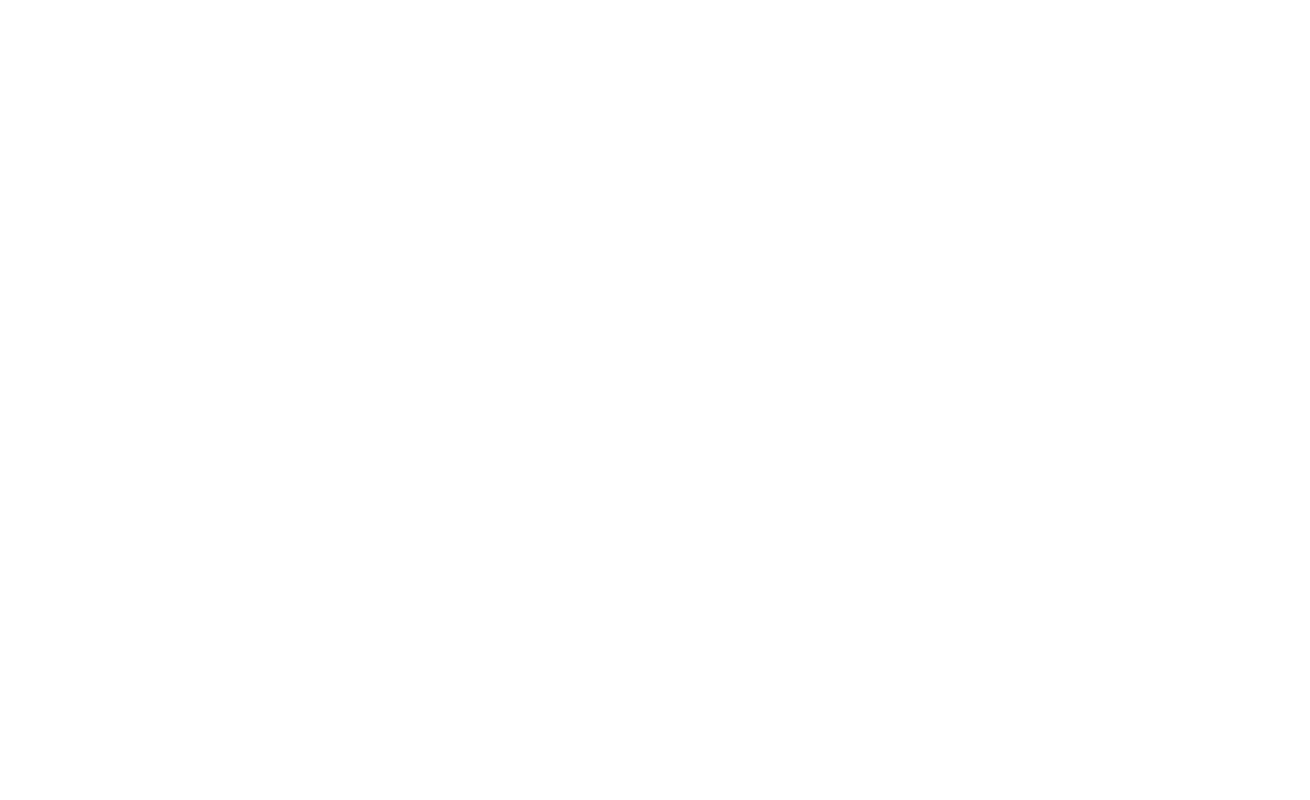
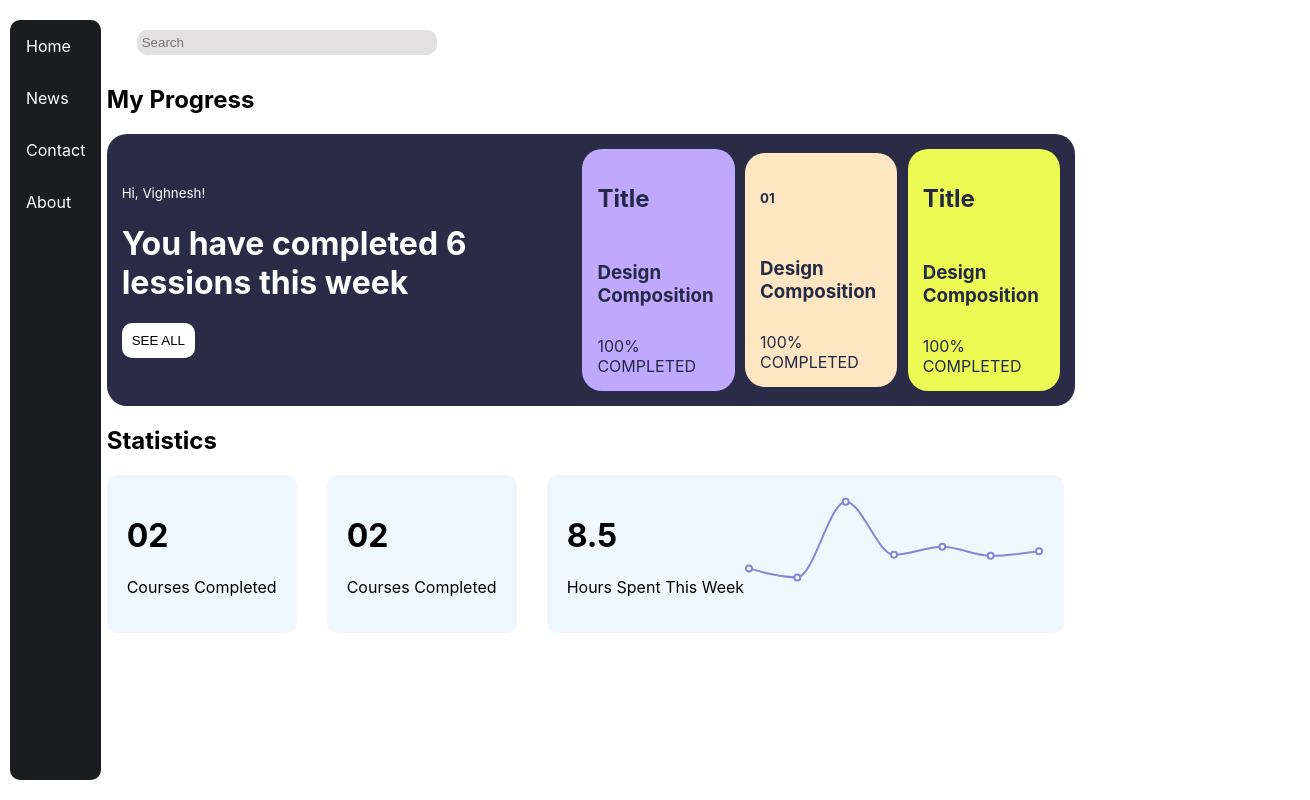
Before and after one commit to vighneshadelkar/SIH-HACKATHON-MERN, a React (Create React App) app in the folder client/: page /profile in a window 1280 px wide. Before the commit this address had no page. Shown: the whole page, 1310 px wide, since content can reach past the window. Built offline with nearby package versions, Linux system fonts and the light colour scheme.

Commit message:
new profile page

```diff
--- a/client/package.json
+++ b/client/package.json
@@ -12,6 +12,7 @@
     "react-dom": "^18.2.0",
     "react-router-dom": "^6.15.0",
     "react-scripts": "5.0.1",
+    "recharts": "^2.8.0",
     "web-vitals": "^2.1.4"
   },
   "scripts": {
--- a/client/src/App.js
+++ b/client/src/App.js
@@ -1,7 +1,7 @@
 import './App.css';
 import { BrowserRouter, Routes, Route, } from "react-router-dom";
 import React,{useEffect} from 'react';
-import Home from './pages/Home/Home';
+import Profile from './pages/Profile/Profile';
 import Coursepg from './pages/Coursespg/Coursepg';
 import Aos from "aos"
 import Login from './pages/Login/Login';
@@ -17,7 +17,7 @@
 
       <BrowserRouter>
         <Routes>
-          <Route exact path="/home" element={<Home />}></Route>
+          <Route exact path="/profile" element={<Profile />}></Route>
           <Route exact path="/courses" element={<Coursepg />}></Route>
           <Route exact path="/" element={<Login />}></Route>
         </Routes>
--- /dev/null
+++ b/client/src/components/Chart/StatsChart.jsx
@@ -0,0 +1,55 @@
+import * as React from "react";
+import { LineChart, Line } from "recharts";
+
+const data = [
+  {
+    name: "Page A",
+    uv: 4000,
+    pv: 2400,
+    amt: 2400
+  },
+  {
+    name: "Page B",
+    uv: 3000,
+    pv: 1398,
+    amt: 2210
+  },
+  {
+    name: "Page C",
+    uv: 2000,
+    pv: 9800,
+    amt: 2290
+  },
+  {
+    name: "Page D",
+    uv: 2780,
+    pv: 3908,
+    amt: 2000
+  },
+  {
+    name: "Page E",
+    uv: 1890,
+    pv: 4800,
+    amt: 2181
+  },
+  {
+    name: "Page F",
+    uv: 2390,
+    pv: 3800,
+    amt: 2500
+  },
+  {
+    name: "Page G",
+    uv: 3490,
+    pv: 4300,
+    amt: 2100
+  }
+];
+
+export default function StatsChart() {
+  return (
+    <LineChart width={300} height={100} data={data}>
+      <Line type="monotone" dataKey="pv" stroke="#8884d8" strokeWidth={2} />
+    </LineChart>
+  );
+}
--- a/client/src/components/Grid/Grid.css
+++ b/client/src/components/Grid/Grid.css
@@ -85,7 +85,7 @@
     justify-content: center;
     align-items: center;
     font-size: 120px;
-    border: 5px solid black;
+    border: 3px solid black;
  }
 
  .item6:hover{
--- /dev/null
+++ b/client/src/components/Progresscont/Progress.css
@@ -0,0 +1,45 @@
+.progress{
+    background-color: rgb(42,43,71);
+    color: white;
+    padding: 15px;
+    border-radius: 20px;
+    width: 80%;
+    /* height: 100%; */
+
+}
+
+.progressWrapper{
+    display: flex;
+    justify-content: space-between;
+    align-items: center;
+}
+
+.cards{
+    display: flex;
+    gap: 10px;
+    justify-content: center;
+    align-items: center;
+    margin-left: 0;
+}
+
+.card{
+    width: 80%;
+    height: fit-content;
+    color: rgb(35,42,69);
+}
+#cd1{
+    background-color: rgb(192,168,254);
+}
+#cd2{
+    background-color: rgb(254,230,194);
+}
+#cd3{
+    background-color: rgb(237,250,83);
+}
+
+.pg-btn{
+    background-color: rgb(255, 255, 255);
+    border-radius: 10px;
+    padding: 10px;
+    border: 0;
+}
--- /dev/null
+++ b/client/src/components/Progresscont/Progress.jsx
@@ -0,0 +1,44 @@
+import React from "react";
+import "./Progress.css";
+
+export default function Progress() {
+  return (
+    <div className="progress">
+      <div className="progressWrapper">
+        <div className="progressText">
+          <small>Hi, Vighnesh!</small>
+          <h1>
+            You have completed 6 lessions this week
+          </h1>
+          <button className="pg-btn">SEE ALL</button>
+        </div>
+        <div className="cards">
+          <div className="cardContainer">
+            <div class="card" id="cd1">
+              <h2 class="title">Title</h2>
+              <h3>Design Composition</h3>
+              <span>100% COMPLETED</span>
+
+            </div>
+          </div>
+          <div className="cardContainer" >
+            <div class="card" id="cd2">
+              <div className="cardHead">
+                <h5>01</h5>
+              </div>
+              <h3>Design Composition</h3>
+              <span>100% COMPLETED</span>
+            </div>
+          </div>
+          <div className="cardContainer">
+            <div class="card" id="cd3">
+              <h2 class="title">Title</h2>
+              <h3>Design Composition</h3>
+              <span>100% COMPLETED</span>
+            </div>
+          </div>
+        </div>
+      </div>
+    </div>
+  );
+}
--- /dev/null
+++ b/client/src/components/Stats/Stats.css
@@ -0,0 +1,14 @@
+.statsCard{
+    background-color: aliceblue;
+    padding: 20px;
+    border-radius: 10px;
+}
+
+.statsContainer{
+    display: flex;
+    gap: 30px;
+}
+
+#stcd3{
+    display: flex;
+}
--- /dev/null
+++ b/client/src/components/Stats/Stats.jsx
@@ -0,0 +1,27 @@
+import React from "react";
+import "./Stats.css";
+import StatsChart from "../Chart/StatsChart";
+
+export default function Stats() {
+  return (
+    <div className="stats">
+      <div className="statsContainer">
+        <div className="statsCard">
+          <h1>02</h1>
+          <p>Courses Completed</p>
+        </div>
+        <div className="statsCard">
+          <h1>02</h1>
+          <p>Courses Completed</p>
+        </div>
+        <div className="statsCard" id="stcd3">
+          <div className="statInfo">
+            <h1>8.5</h1>
+            <p>Hours Spent This Week</p>
+          </div>
+          <StatsChart />
+        </div>
+      </div>
+    </div>
+  );
+}
--- a/client/src/pages/Home/Home.jsx
+++ /dev/null
@@ -1,19 +0,0 @@
-import React from "react";
-import Sidebar from "../../components/Sidebar/Sidebar";
-import Grid from "../../components/Grid/Grid";
-import "./Home.css";
-import Navbar from "../../components/Navbar/Navbar";
-
-export default function Home() {
-  return (
-    <div className="homeConatiner">
-      <div className="homeWrapper">
-        <Sidebar />
-        <div className="main">
-          <Navbar />
-          <Grid />
-        </div>
-      </div>
-    </div>
-  );
-}
--- a/client/src/pages/Login/Login.css
+++ b/client/src/pages/Login/Login.css
@@ -18,6 +18,9 @@
 
 .formContainer{
     flex: 6;
+    width: 100%;
+    justify-content: center;
+    align-items: center;
 }
 
 .login-img{
--- a/client/src/pages/Home/Home.css
+++ b/client/src/pages/Profile/Profile.css
@@ -1,14 +1,14 @@
-.homeContainer{
+.profileContainer{
     /* display: flex; */
     width: 100%;
 }
 
-.homeWrapper{
+.profileWrapper{
     display: flex;
     /* width: 100%; */
 }
 
 .main{
     flex: 11;
-    width: 100%;
+    width: 80%;
 }
--- /dev/null
+++ b/client/src/pages/Profile/Profile.jsx
@@ -0,0 +1,27 @@
+import React from "react";
+import Sidebar from "../../components/Sidebar/Sidebar";
+import Grid from "../../components/Grid/Grid";
+import "./Profile.css";
+import Navbar from "../../components/Navbar/Navbar";
+import Progress from "../../components/Progresscont/Progress";
+import Stats from "../../components/Stats/Stats";
+
+export default function Profile() {
+  return (
+    <div className="profileConatiner">
+      <div className="profileWrapper">
+        <Sidebar />
+        <div className="main">
+          <Navbar />
+          {/* <Grid /> */}
+          <h2>My Progress</h2>
+          <Progress/>
+          <div className="container">
+          <h2>Statistics</h2>
+          <Stats/>
+          </div>
+        </div>
+      </div>
+    </div>
+  );
+}
```
Also changed, not shown: 1 other file (tests, documents, lock files or other folders).
